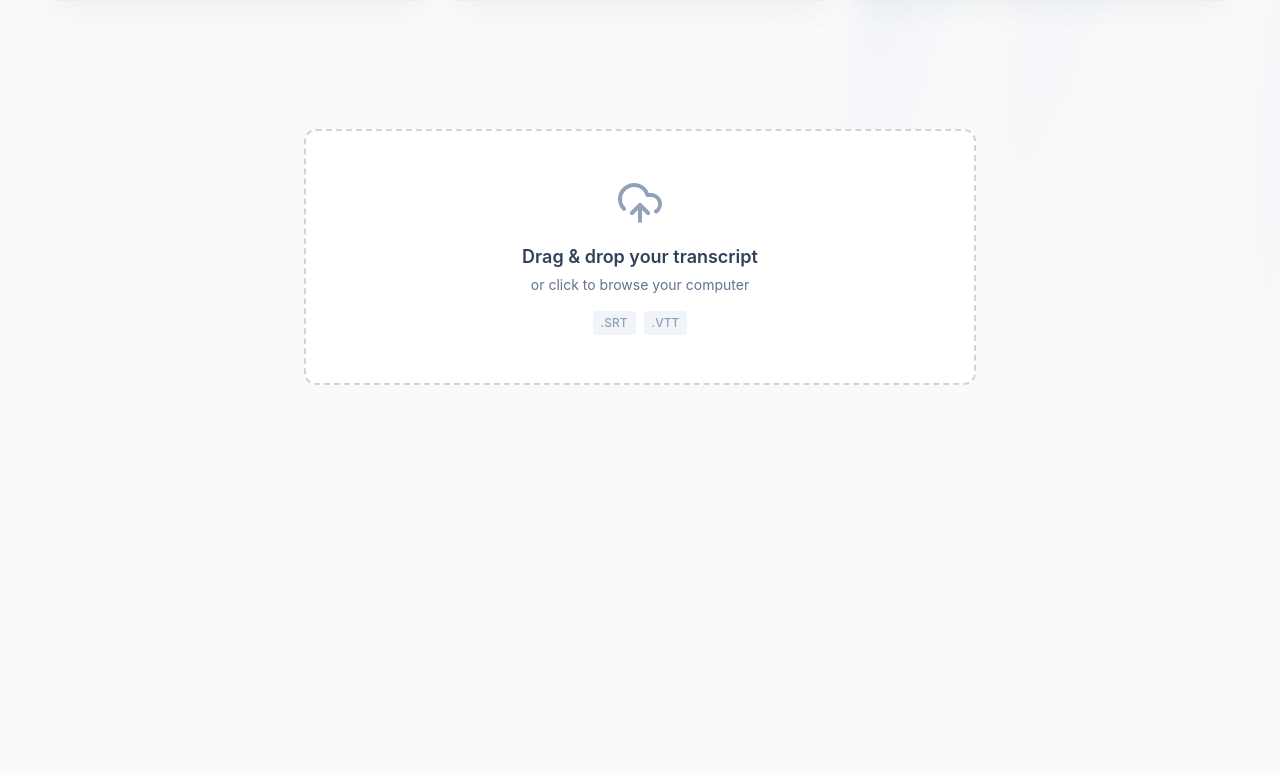
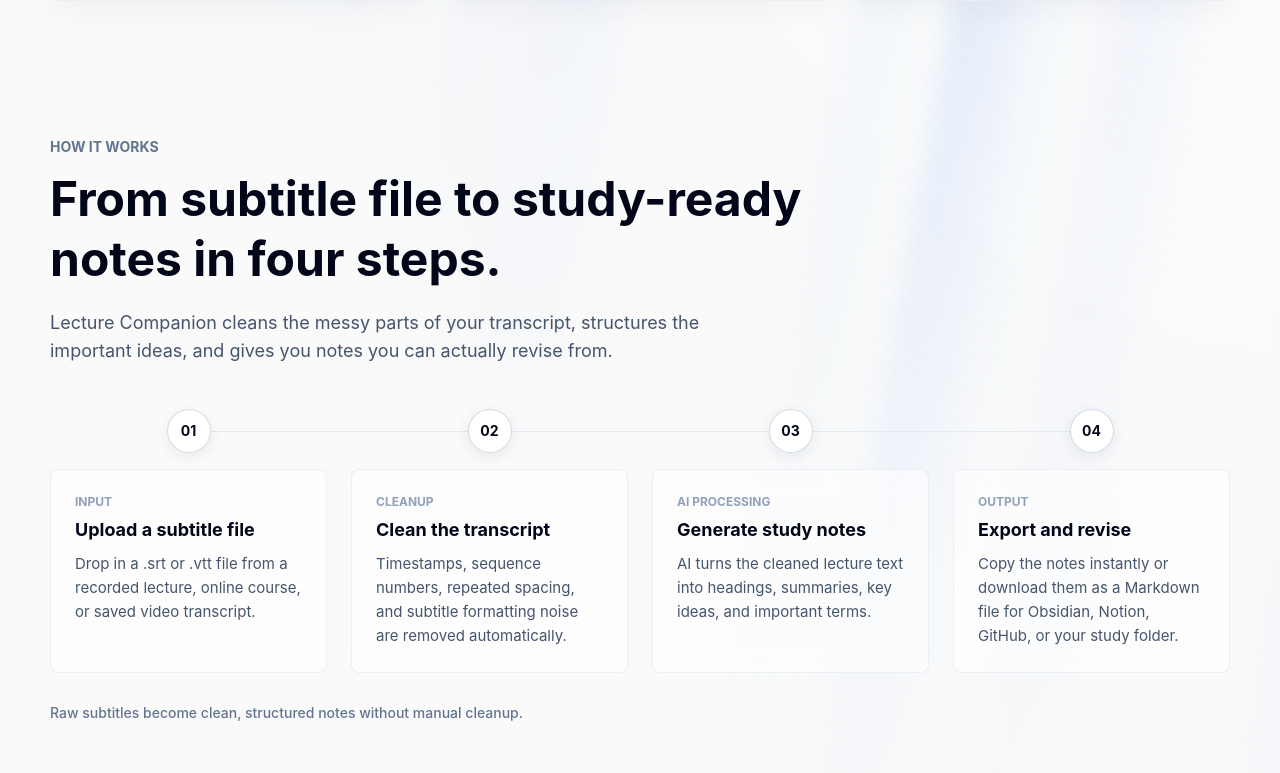
Before and after one commit to devChathura/lecture-notes-from-transcript, a React (Vite) app in the folder client/: page / in a window 1280 px wide. Shown: the part 1567-2340 px from the top of the page. Before the commit the page ends 1984 px from the top, so only its background shows below. Built offline with nearby package versions, Linux system fonts and the light colour scheme.

Commit message:
feat(workflow): add responsive how it works section with scroll reveal

```diff
--- a/client/src/App.jsx
+++ b/client/src/App.jsx
@@ -2,6 +2,7 @@ import { useState } from "react";
 import Navbar from "./components/Navbar";
 import Hero from "./components/Hero";
 import Features from "./components/Features";
+import HowItWorks from "./components/HowItWorks";
 import FileUploader from "./components/FileUploader";
 import { generateStudyGuide } from "./services/apiService";
 import { Loader2, AlertCircle } from "lucide-react";
@@ -42,6 +43,7 @@ function App() {
         <Navbar />
         <Hero />
         <Features />
+        <HowItWorks />
 
         {!markdownNotes && !isProcessing && (
           <div id="upload" className="max-w-3xl mx-auto scroll-mt-28">
--- /dev/null
+++ b/client/src/components/HowItWorks.jsx
@@ -0,0 +1,163 @@
+import { useEffect, useRef, useState } from "react";
+
+const workflowSteps = [
+  {
+    label: "Input",
+    title: "Upload a subtitle file",
+    description:
+      "Drop in a .srt or .vtt file from a recorded lecture, online course, or saved video transcript.",
+  },
+  {
+    label: "Cleanup",
+    title: "Clean the transcript",
+    description:
+      "Timestamps, sequence numbers, repeated spacing, and subtitle formatting noise are removed automatically.",
+  },
+  {
+    label: "AI Processing",
+    title: "Generate study notes",
+    description:
+      "AI turns the cleaned lecture text into headings, summaries, key ideas, and important terms.",
+  },
+  {
+    label: "Output",
+    title: "Export and revise",
+    description:
+      "Copy the notes instantly or download them as a Markdown file for Obsidian, Notion, GitHub, or your study folder.",
+  },
+];
+
+const HowItWorksStep = ({ step, index, isVisible }) => {
+  const isLastStep = index === workflowSteps.length - 1;
+
+  return (
+    <div
+      className={`how-it-works-step-reveal relative z-10 grid h-full grid-cols-[2.75rem_1fr] gap-3 md:flex md:flex-col md:gap-4 ${
+        isVisible ? "is-visible" : ""
+      }`}
+      style={{ "--step-delay": `${160 + index * 100}ms` }}
+    >
+      <div className="relative flex justify-center md:justify-start lg:justify-center">
+        <span className="relative z-10 flex h-11 w-11 shrink-0 items-center justify-center rounded-full border border-slate-300/80 bg-white text-sm font-bold text-slate-950 shadow-[0_4px_14px_rgba(15,23,42,0.07)]">
+          {String(index + 1).padStart(2, "0")}
+        </span>
+
+        {!isLastStep && (
+          <span className="absolute bottom-[-1.25rem] left-1/2 top-11 w-px -translate-x-1/2 bg-slate-200/90 md:hidden" />
+        )}
+      </div>
+
+      <article className="how-it-works-card flex h-full flex-col rounded-lg border border-slate-200/65 bg-white/55 p-5 backdrop-blur-md sm:p-6">
+        <p className="text-xs font-bold uppercase text-slate-400">
+          {step.label}
+        </p>
+        <h3 className="mt-2 text-lg font-bold leading-6 text-slate-950">
+          {step.title}
+        </h3>
+        <p className="mt-2.5 text-[15px] leading-6 text-slate-600">
+          {step.description}
+        </p>
+      </article>
+    </div>
+  );
+};
+
+const HowItWorks = () => {
+  const sectionRef = useRef(null);
+  const [isVisible, setIsVisible] = useState(
+    () =>
+      typeof window !== "undefined" &&
+      window.matchMedia("(prefers-reduced-motion: reduce)").matches
+  );
+
+  useEffect(() => {
+    const section = sectionRef.current;
+
+    if (!section || isVisible) {
+      return undefined;
+    }
+
+    if (!("IntersectionObserver" in window)) {
+      const fallbackId = window.setTimeout(() => setIsVisible(true), 0);
+      return () => window.clearTimeout(fallbackId);
+    }
+
+    const observer = new IntersectionObserver(
+      ([entry]) => {
+        if (entry.isIntersecting) {
+          setIsVisible(true);
+          observer.disconnect();
+        }
+      },
+      {
+        threshold: 0.18,
+        rootMargin: "0px 0px -5% 0px",
+      }
+    );
+
+    observer.observe(section);
+
+    return () => observer.disconnect();
+  }, [isVisible]);
+
+  return (
+    <section
+      ref={sectionRef}
+      id="how-it-works"
+      className="scroll-mt-32 pb-20 pt-8 sm:pb-24 sm:pt-10"
+      aria-labelledby="how-it-works-heading"
+    >
+      <div className="mx-auto max-w-[1180px]">
+        <div
+          className={`how-it-works-header-reveal max-w-3xl ${
+            isVisible ? "is-visible" : ""
+          }`}
+        >
+          <p className="text-sm font-bold uppercase text-slate-500">
+            How it works
+          </p>
+          <h2
+            id="how-it-works-heading"
+            className="mt-3 text-3xl font-bold leading-tight text-slate-950 sm:text-4xl lg:text-5xl"
+          >
+            From subtitle file to study-ready notes in four steps.
+          </h2>
+          <p className="mt-5 max-w-2xl text-base leading-7 text-slate-600 sm:text-lg">
+            Lecture Companion cleans the messy parts of your transcript,
+            structures the important ideas, and gives you notes you can
+            actually revise from.
+          </p>
+        </div>
+
+        <div className="relative mt-10 lg:mt-11">
+          <div
+            className={`how-it-works-line-reveal absolute left-[12.5%] right-[12.5%] top-[1.375rem] hidden h-px bg-slate-200/90 lg:block ${
+              isVisible ? "is-visible" : ""
+            }`}
+          />
+
+          <div className="grid grid-cols-1 gap-5 md:grid-cols-2 lg:grid-cols-4 lg:gap-6">
+            {workflowSteps.map((step, index) => (
+              <HowItWorksStep
+                key={step.title}
+                step={step}
+                index={index}
+                isVisible={isVisible}
+              />
+            ))}
+          </div>
+        </div>
+
+        <p
+          className={`how-it-works-summary-reveal mt-7 text-sm font-medium leading-6 text-slate-500 ${
+            isVisible ? "is-visible" : ""
+          }`}
+        >
+          Raw subtitles become clean, structured notes without manual cleanup.
+        </p>
+      </div>
+    </section>
+  );
+};
+
+export default HowItWorks;
--- a/client/src/index.css
+++ b/client/src/index.css
@@ -173,6 +173,76 @@ html {
 	}
 }
 
+.how-it-works-card {
+	transition:
+		transform 200ms ease-out,
+		border-color 200ms ease-out,
+		background-color 200ms ease-out,
+		box-shadow 200ms ease-out;
+}
+
+@media (hover: hover) and (pointer: fine) {
+	.how-it-works-card:hover {
+		transform: translate3d(0, -2px, 0);
+		border-color: rgb(203 213 225 / 0.88);
+		background-color: rgb(255 255 255 / 0.68);
+		box-shadow: 0 12px 28px rgb(15 23 42 / 0.055);
+	}
+}
+
+.how-it-works-header-reveal {
+	opacity: 0;
+	transform: translate3d(0, 18px, 0);
+	transition:
+		opacity 650ms cubic-bezier(0.22, 1, 0.36, 1),
+		transform 650ms cubic-bezier(0.22, 1, 0.36, 1);
+}
+
+.how-it-works-header-reveal.is-visible {
+	opacity: 1;
+	transform: translate3d(0, 0, 0);
+}
+
+.how-it-works-step-reveal {
+	opacity: 0;
+	transform: translate3d(0, 20px, 0) scale(0.99);
+	transition:
+		opacity 560ms cubic-bezier(0.22, 1, 0.36, 1) var(--step-delay, 0ms),
+		transform 560ms cubic-bezier(0.22, 1, 0.36, 1) var(--step-delay, 0ms);
+}
+
+.how-it-works-step-reveal.is-visible {
+	opacity: 1;
+	transform: translate3d(0, 0, 0) scale(1);
+}
+
+.how-it-works-line-reveal {
+	opacity: 0;
+	transform: scaleX(0);
+	transform-origin: left center;
+	transition:
+		opacity 300ms ease-out 140ms,
+		transform 700ms cubic-bezier(0.22, 1, 0.36, 1) 140ms;
+}
+
+.how-it-works-line-reveal.is-visible {
+	opacity: 1;
+	transform: scaleX(1);
+}
+
+.how-it-works-summary-reveal {
+	opacity: 0;
+	transform: translate3d(0, 8px, 0);
+	transition:
+		opacity 420ms ease-out 680ms,
+		transform 420ms ease-out 680ms;
+}
+
+.how-it-works-summary-reveal.is-visible {
+	opacity: 1;
+	transform: translate3d(0, 0, 0);
+}
+
 .hero-ambient::before,
 .hero-ambient::after {
 	content: "";
@@ -215,14 +285,24 @@ html {
 	.features-header-reveal,
 	.feature-reveal-card,
 	.features-header-reveal.is-visible,
-	.feature-reveal-card.is-visible {
+	.feature-reveal-card.is-visible,
+	.how-it-works-header-reveal,
+	.how-it-works-step-reveal,
+	.how-it-works-line-reveal,
+	.how-it-works-summary-reveal,
+	.how-it-works-header-reveal.is-visible,
+	.how-it-works-step-reveal.is-visible,
+	.how-it-works-line-reveal.is-visible,
+	.how-it-works-summary-reveal.is-visible {
 		opacity: 1;
 		transform: none;
 		transition: none;
 	}
 
 	.feature-card-surface,
-	.feature-card-surface:hover {
+	.feature-card-surface:hover,
+	.how-it-works-card,
+	.how-it-works-card:hover {
 		transform: none;
 		transition: none;
 	}
```
